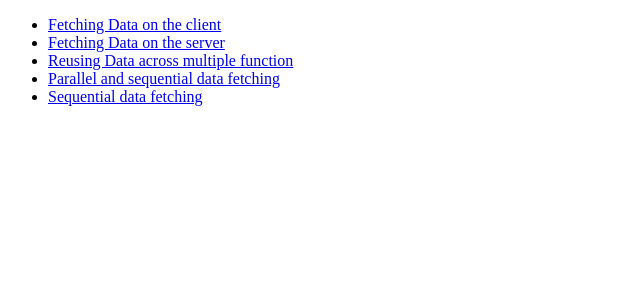
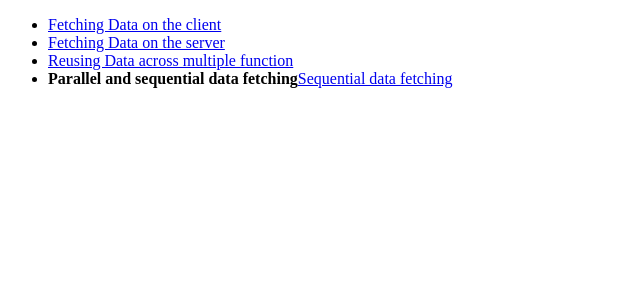
Before and after one commit to mgomesdev/nextjs-docs, a Next.js app: page /data-fetching-and-caching in a window 1280 px wide. Shown: the top 300 px of the page, without its empty margins (0-640 px from the left). Built offline with nearby package versions, Linux system fonts and the light colour scheme.

Commit message:
test: corrigindo os links de page

```diff
--- a/app/data-fetching-and-caching/page.tsx
+++ b/app/data-fetching-and-caching/page.tsx
@@ -17,14 +17,11 @@ function Page() {
             </Link>
          </li>
          <li>
-            <Link href="/data-fetching-and-caching/reusing-data-across-multiple-functions">
-               Parallel and sequential data fetching
+            <strong>Parallel and sequential data fetching</strong>
+
+            <Link href="/data-fetching-and-caching/parallel-and-sequential-data-fetching/sequential-data-fetching">
+               Sequential data fetching
             </Link>
-            <li>
-               <Link href="/data-fetching-and-caching/reusing-data-across-multiple-functions">
-                  Sequential data fetching
-               </Link>
-            </li>
          </li>
       </ul>
    );
```
Also changed, not shown: 1 other file (tests, documents, lock files or other folders).
